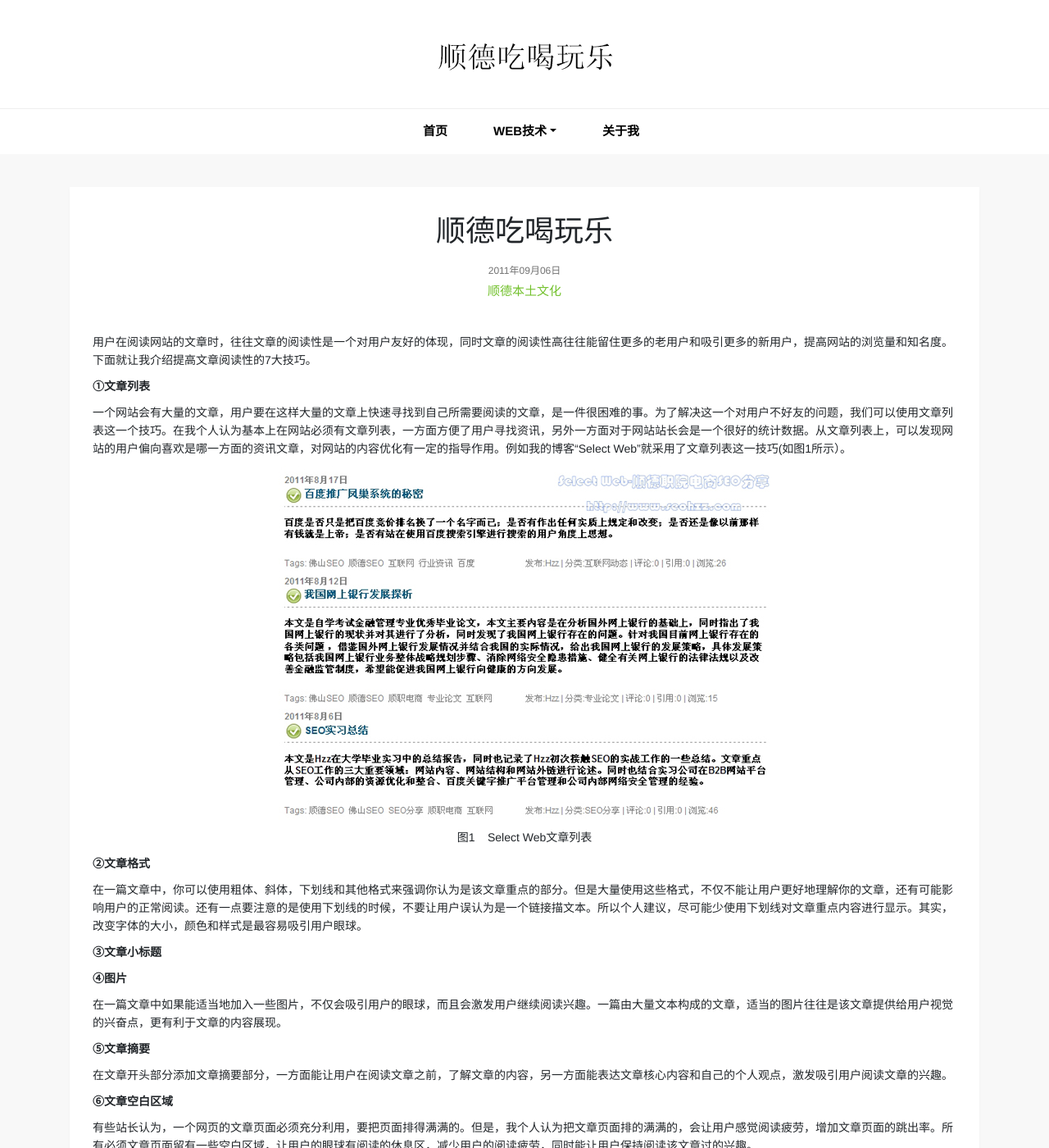
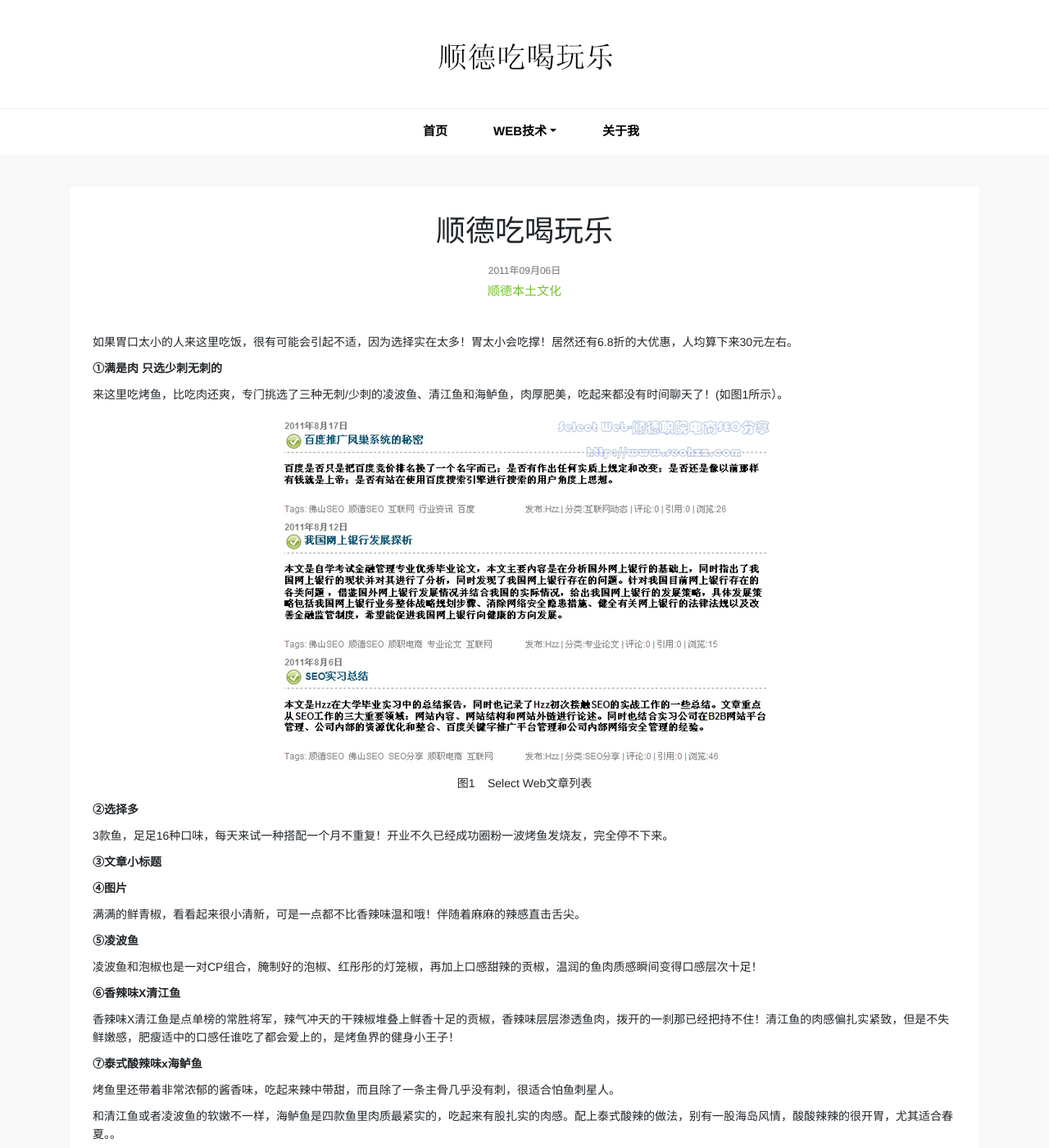
Before and after one commit to haiting1209/haiting1209.github.io, a Jekyll site: the page built from ueo/_posts/2011-09-06-web-read-skill.html, in a window 1280 px wide and 1400 px high. Shown: the whole window at 82% size. Built offline with Jekyll 4.4.1, drawn with Linux system fonts in a browser that asks for light colours; some of the changed text lies outside the part shown.

Commit message:
Update 2011-09-06-web-read-skill.html

```diff
--- a/ueo/_posts/2011-09-06-web-read-skill.html
+++ b/ueo/_posts/2011-09-06-web-read-skill.html
@@ -7,21 +7,21 @@ title: 顺德吃喝玩乐
 keywords: 顺德本土文化
 description: 顺德区是佛山市五个行政辖区之一。位于广东省的南部，珠江三角洲平原中部，由江河冲积而成的河口三角洲平原。
 ---
-<p>用户在阅读网站的文章时，往往文章的阅读性是一个对用户友好的体现，同时文章的阅读性高往往能留住更多的老用户和吸引更多的新用户，提高网站的浏览量和知名度。下面就让我介绍提高文章阅读性的7大技巧。</p>
-<p><b>①文章列表</b></p>
-<p>一个网站会有大量的文章，用户要在这样大量的文章上快速寻找到自己所需要阅读的文章，是一件很困难的事。为了解决这一个对用户不好友的问题，我们可以使用文章列表这一个技巧。在我个人认为基本上在网站必须有文章列表，一方面方便了用户寻找资讯，另外一方面对于网站站长会是一个很好的统计数据。从文章列表上，可以发现网站的用户偏向喜欢是哪一方面的资讯文章，对网站的内容优化有一定的指导作用。例如我的博客&ldquo;Select Web&rdquo;就采用了文章列表这一技巧(如图1所示）。</p>
+<p>如果胃口太小的人来这里吃饭，很有可能会引起不适，因为选择实在太多！胃太小会吃撑！居然还有6.8折的大优惠，人均算下来30元左右。</p>
+<p><b>①满是肉 只选少刺无刺的</b></p>
+<p>来这里吃烤鱼，比吃肉还爽，专门挑选了三种无刺/少刺的凌波鱼、清江鱼和海鲈鱼，肉厚肥美，吃起来都没有时间聊天了！(如图1所示）。</p>
 <p align="center"><img class="img-fluid" alt="Select Web文章列表" src="{{ site.url }}/images/ueo/web-read-skill-1.jpg"></p>
 <p align="center">图1&nbsp;&nbsp;&nbsp; Select Web文章列表</p>
-<p><b>②文章格式</b></p>
-<p>在一篇文章中，你可以使用粗体、斜体，下划线和其他格式来强调你认为是该文章重点的部分。但是大量使用这些格式，不仅不能让用户更好地理解你的文章，还有可能影响用户的正常阅读。还有一点要注意的是使用下划线的时候，不要让用户误认为是一个链接描文本。所以个人建议，尽可能少使用下划线对文章重点内容进行显示。其实，改变字体的大小，颜色和样式是最容易吸引用户眼球。</p>
+<p><b>②选择多</b></p>
+<p>3款鱼，足足16种口味，每天来试一种搭配一个月不重复！开业不久已经成功圈粉一波烤鱼发烧友，完全停不下来。</p>
 <p><b>③文章小标题</b></p>
 <p></p>
 <p><b>④图片</b></p>
-<p>在一篇文章中如果能适当地加入一些图片，不仅会吸引用户的眼球，而且会激发用户继续阅读兴趣。一篇由大量文本构成的文章，适当的图片往往是该文章提供给用户视觉的兴奋点，更有利于文章的内容展现。</p>
-<p><b>⑤文章摘要</b></p>
-<p>在文章开头部分添加文章摘要部分，一方面能让用户在阅读文章之前，了解文章的内容，另一方面能表达文章核心内容和自己的个人观点，激发吸引用户阅读文章的兴趣。</p>
-<p><b>⑥文章空白区域</b></p>
-<p>有些站长认为，一个网页的文章页面必须充分利用，要把页面排得满满的。但是，我个人认为把文章页面排的满满的，会让用户感觉阅读疲劳，增加文章页面的跳出率。所有必须文章页面留有一些空白区域，让用户的眼球有阅读的休息区，减少用户的阅读疲劳，同时能让用户保持阅读该文章过的兴趣。</p>
-<p><b>⑦展示个人观点</b></p>
-<p>往往一篇文章最吸引用户的是作者的独特观点和评论，尽量把自己的个人观点放在文章摘要或者文章的开头部分，不要在你的观点放在文章的最后。</p>
-<p>如果能根据实际情况，综合灵活使用上面所介绍的7大技巧，不仅能提高文章的阅读性，同时也能增加对用户的友好度，更有利于网站的SEO和<a target="_blank" href="{{ site.url }}">用户体验优化</a>。</p>
+<p>满满的鲜青椒，看看起来很小清新，可是一点都不比香辣味温和哦！伴随着麻麻的辣感直击舌尖。</p>
+<p><b>⑤凌波鱼</b></p>
+<p>凌波鱼和泡椒也是一对CP组合，腌制好的泡椒、红彤彤的灯笼椒，再加上口感甜辣的贡椒，温润的鱼肉质感瞬间变得口感层次十足！</p>
+<p><b>⑥香辣味X清江鱼</b></p>
+<p>香辣味X清江鱼是点单榜的常胜将军，辣气冲天的干辣椒堆叠上鲜香十足的贡椒，香辣味层层渗透鱼肉，拨开的一刹那已经把持不住！清江鱼的肉感偏扎实紧致，但是不失鲜嫩感，肥瘦适中的口感任谁吃了都会爱上的，是烤鱼界的健身小王子！</p>
+<p><b>⑦泰式酸辣味x海鲈鱼</b></p>
+<p>烤鱼里还带着非常浓郁的酱香味，吃起来辣中带甜，而且除了一条主骨几乎没有刺，很适合怕鱼刺星人。</p>
+<p>和清江鱼或者凌波鱼的软嫩不一样，海鲈鱼是四款鱼里肉质最紧实的，吃起来有股扎实的肉感。配上泰式酸辣的做法，别有一股海岛风情，酸酸辣辣的很开胃，尤其适合春夏。</a>。</p>
```
